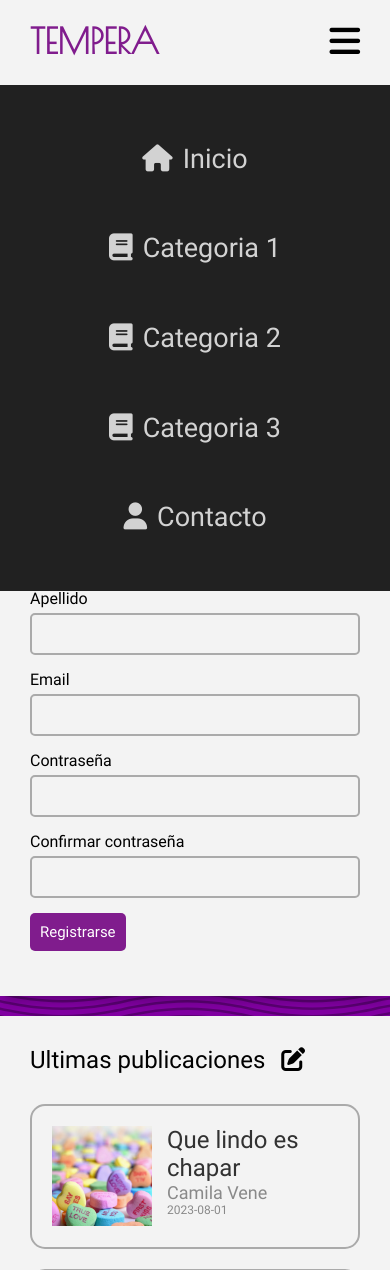
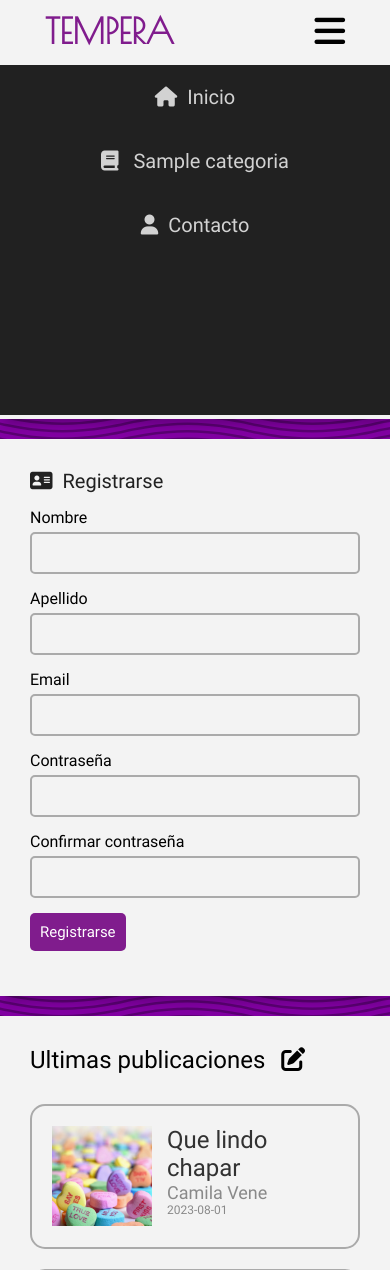
Before and after one commit to LucasCABJ/blog-project, a PHP site: page / in a window 390 px wide, after a click that opens the changed part. Shown: the top 1270 px of the page. Run offline with PHP 8.4, Linux system fonts and the light colour scheme; tables that the repository leaves empty or names only in its code hold one stand-in row (values such as "Sample post").

Commit message:
working on categories

```diff
--- a/assets/styles/style.css
+++ b/assets/styles/style.css
@@ -34,7 +34,6 @@ body {
 .header__nav {
     position: fixed;
     width: 100%;
-    padding: 10px 30px;
 
     display: flex;
     justify-content: space-between;
@@ -59,11 +90,15 @@ body {
 }
 
 .nav__logo-title {
-    padding: 10px 0;
+    padding: 10px 45px;
     color: var(--color-principal);
 
     font-family: 'Poiret One', 'Roboto', 'Courier New', monospace;
     font-size: 35px;
+}
+
+.navmenu__item-mobile {
+    display: none;
 }
 
 .navmenu__item {
@@ -72,6 +107,7 @@ body {
 }
 
 .navmenu__link {
+    padding: 20px;
     color: #212121;
     opacity: 0.8;
     transition: all .2s ease-in-out;
@@ -377,12 +413,9 @@ body {
     .nav__navmenu {
         position: absolute;
         left: 0;
-        top: 85px;
+        top: 65px;
 
-        display: flex;
-        flex-direction: column;
-        justify-content: space-evenly;
-        align-items: center;
+        display: block;
 
         text-align: center;
 
@@ -396,19 +429,40 @@ body {
         transition: all .5s ease-in-out;
     }
 
+    .navmenu__item {
+        padding: 20px;
+        margin: 0;
+    }
+
+    .navmenu__link {
+        color: white;
+        font-size: 20px;
+    }
+
     .nav__toggle {
         display: block;
         font-size: 35px;
+        margin-right: 45px;
         line-height: 65px;
     }
 
     #menu-toggle:checked ~ .nav__navmenu {
 
-        height: calc(70vh - 85px);
+        height: 350px;
+
+        overflow-y: scroll;
 
     }
 
-    .navmenu__link:hover::after {
+    #header__categorias {
+        display: none;
+    }
+
+    .navmenu__item-mobile {
+        display: block;
+    }
+
+    /* .navmenu__link:hover::after {
         position: absolute;
         content: "";
         height: 2px;
@@ -416,18 +470,7 @@ body {
         left: 0;
         right: 0;
         background-color: var(--color-principal);
-    }
-
-    .navmenu__item {
-        margin-right: 0;
-    }
-
-    .navmenu__link {
-        color: white;
-
-
-        font-size: 27px;
-    }
+    } */
 
     .main {
         grid-template-columns: 1fr;
--- a/includes/aside.php
+++ b/includes/aside.php
@@ -16,6 +16,7 @@
         <ul class='sidebar__user-options'>
             <li class="sidebar__option"><a href="#" class='sidebar__link'><i class='fa-solid fa-gear sidebar__link-icon'></i>Ajustes de cuenta</a></li>
             <li class="sidebar__option"><a href="#" class='sidebar__link'><i class='fa-solid fa-pen sidebar__link-icon'></i>Escribir entrada</a></li>
+            <li class="sidebar__option"><a href="#" class='sidebar__link'><i class='fa-solid fa-book sidebar__link-icon'></i>Crear categoria</a></li>
             <li class="sidebar__option"><a href="./pages/logout.php" class='sidebar__link logout-link'><i class='fa-solid fa-right-from-bracket sidebar__link-icon'></i>Cerrar Sesion</a></li>
         </ul>
     </div>
--- a/includes/header.php
+++ b/includes/header.php
@@ -24,18 +24,25 @@
                     <a href="#" class="navmenu__link"><i class='fa-solid fa-home navmenu__icon'></i>Inicio</a>
                 </li>
 
-                <li class="navmenu__item">
-                    <a href="#" class="navmenu__link"><i class='fa-solid fa-book navmenu__icon'></i>Categoria 1</a>
+                <?php $categorias = getCategorias()?>
+                <?php while($result = mysqli_fetch_assoc($categorias)):?>
+                    <li class="navmenu__item navmenu__item-mobile">
+                        <a href="../pages/categoria.php?id=<?=$result['id_categoria']?>" class="navmenu__link">
+                            <i class='fa-solid fa-book navmenu__icon'></i>
+                            <?=$result['nombre']?>
+                        </a>
+                    </li>
+                    <?php endwhile; ?>
+
+                <li class="navmenu__item" id='header__categorias'>
+                    <a href="#" class="navmenu__link"><i class='fa-solid fa-book navmenu__icon'></i>Categorias<i class="fa-solid fa-caret-down categorias__flecha"></i></a>
+                    <div class="categorias__container">
+                        <?php $categorias = getCategorias()?>
+                        <?php while($result = mysqli_fetch_assoc($categorias)):?>
+                            <a href="../pages/categoria.php?id=<?=$result['id_categoria']?>" class="categorias__categoria"><?=$result['nombre']?></a>
+                        <?php endwhile; ?>
+                    </div>
                 </li>
-
-                <li class="navmenu__item">
-                    <a href="#" class="navmenu__link"><i class='fa-solid fa-book navmenu__icon'></i>Categoria 2</a>
-                </li>
-
-                <li class="navmenu__item">
-                    <a href="#" class="navmenu__link"><i class='fa-solid fa-book navmenu__icon'></i>Categoria 3</a>
-                </li>
-
                 <li class="navmenu__item">
                     <a href="#" class="navmenu__link"><i class='fa-solid fa-user navmenu__icon'></i>Contacto</a>
                 </li>
--- a/includes/helpers.php
+++ b/includes/helpers.php
@@ -19,6 +19,15 @@ function borrarErrores() {
 
 }
 
+function getCategorias() {
+    global $connectdb;
+
+    $query = "SELECT * FROM categoria ORDER BY id_categoria ASC";
+    $execute_query = mysqli_query($connectdb, $query);
+
+    return $execute_query;
+}
+
 
 
 ?>
--- a/index.php
+++ b/index.php
@@ -19,7 +19,7 @@
                 <div class="entrada__container">
 
                     <div class="entrada__content">
-                        <h2 class='entrada__title'>Que lindo es chapar</h2>
+                        <h2 class='entrada__title'>Que lindo chapar</h2>
                         <h3 class='entrada__author'>Camila Vene</h3>
                         <p class='entrada__fecha'>2023-08-01</p>
                     </div>
```
Also changed, not shown: other parts of assets/styles/style.css (+35 -3 lines).
